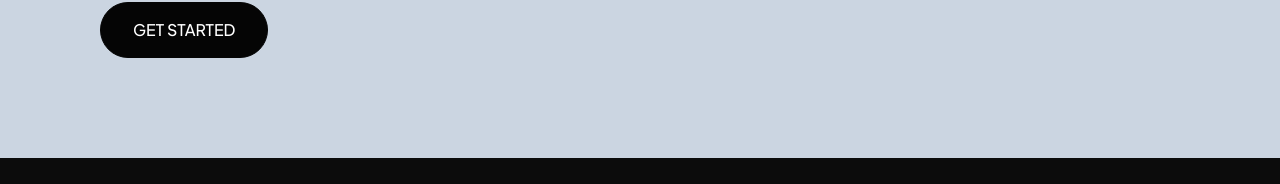
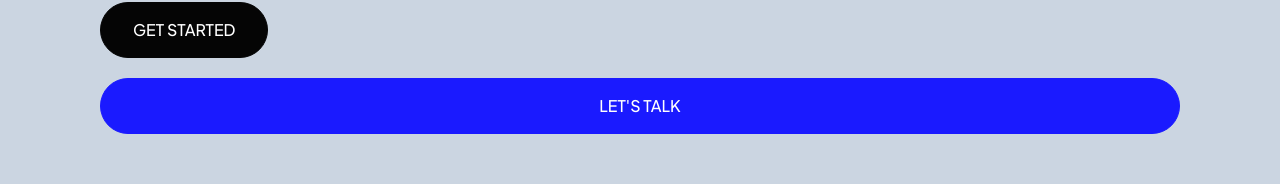
Before and after one commit to cvspan/cvspan-web, a Next.js app: page /test in a window 1280 px wide. Shown: the part 390-574 px from the top of the page. Built offline with nearby package versions, Linux system fonts and the light colour scheme.

Commit message:
update button

```diff
--- a/src/app/(root)/test/page.tsx
+++ b/src/app/(root)/test/page.tsx
@@ -27,6 +27,7 @@ function page() {
                 />
                 <Button title="OUR SERVICES" background="white" height="56px" />
                 <Button title="GET STARTED" background="dark" height="56px" />
+                <Button title="LET'S TALK" height="56px" fullWidth />
             </div>
             <FactsAndFigures />
             <FeaturedDigitalProducts />
--- a/src/components/molecules/Button/index.tsx
+++ b/src/components/molecules/Button/index.tsx
@@ -27,7 +27,7 @@ function Button({
     const _fullWidth = fullWidth ? 'w-full' : 'self-start';
     return (
         <button
-            className={`flex w-auto cursor-pointer items-center gap-[16px] rounded-[100px] border-[1px] text-[16px] font-[500] leading-[24px] ${_fullWidth} ${_background} ${_height} ${_padding}`}
+            className={`flex w-auto cursor-pointer items-center justify-center gap-[16px] rounded-[100px] border-[1px] text-[16px] font-[500] leading-[24px] ${_fullWidth} ${_background} ${_height} ${_padding}`}
         >
             <span className="font-eudoxus text-inherit">{title}</span>
             {!leftIcon ? null : (
```
